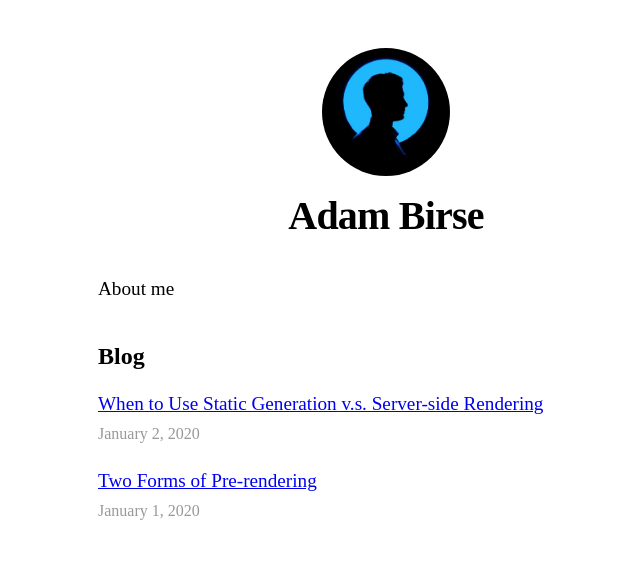
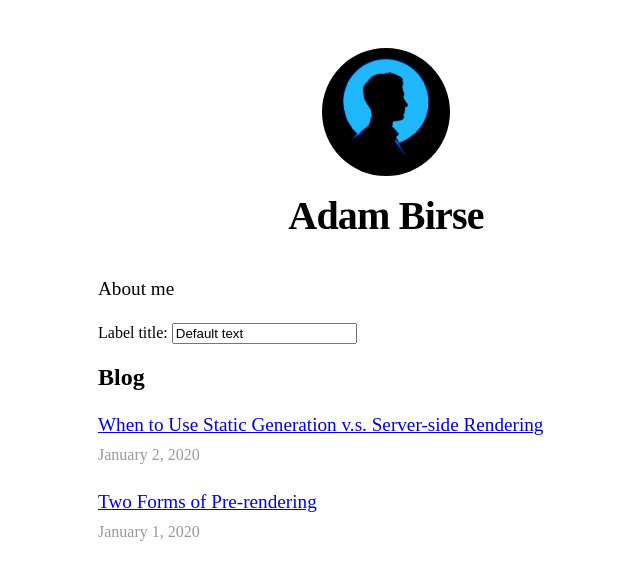
Before and after one commit to bruntc/tfs-preparatory, a Next.js app: page / in a window 1280 px wide. Shown: the top 580 px of the page, without its empty margins (254-894 px from the left). Built offline with nearby package versions, Linux system fonts and the light colour scheme.

Commit message:
Add label and textbox component

```diff
--- /dev/null
+++ b/src/components/textbox.tsx
@@ -0,0 +1,15 @@
+import React, { Component } from 'react';
+
+type TextboxProps = {
+    defaultText: string,
+    label: string
+  }
+
+export const OurLabelledTextbox: React.FC = (props: TextboxProps) => {
+    return (
+        <>
+            <label>{props.label}: </label>
+            <input type="text" value={props.defaultText}/>
+        </>
+    );
+  };
--- a/src/pages/index.js
+++ b/src/pages/index.js
@@ -4,6 +4,9 @@ import Layout, { siteTitle } from "../components/layout";
 import { getSortedPostsData } from "../lib/posts";
 import { About } from "../components/about";
 import { Blog } from "../components/blog-list";
+import { OurLabelledTextbox } from "../components/textbox";
+
+
 
 export async function getStaticProps() {
   const allPostsData = getSortedPostsData();
@@ -21,6 +24,7 @@ export default function Home({ allPostsData }) {
         <title>{siteTitle}</title>
       </Head>
       <About />
+      <OurLabelledTextbox defaultText='Default text' label='Label title'/>
       <Blog allPostsData={allPostsData} />
     </Layout>
   );
```
